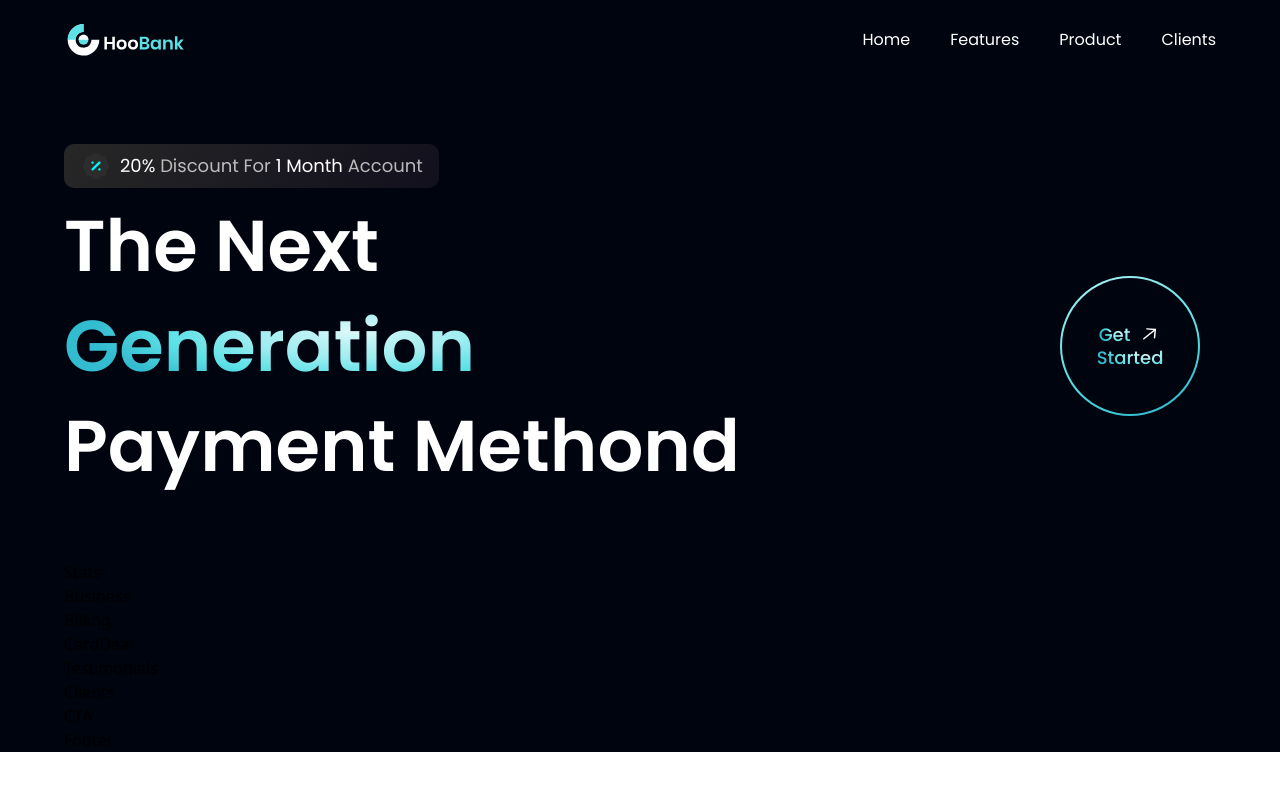
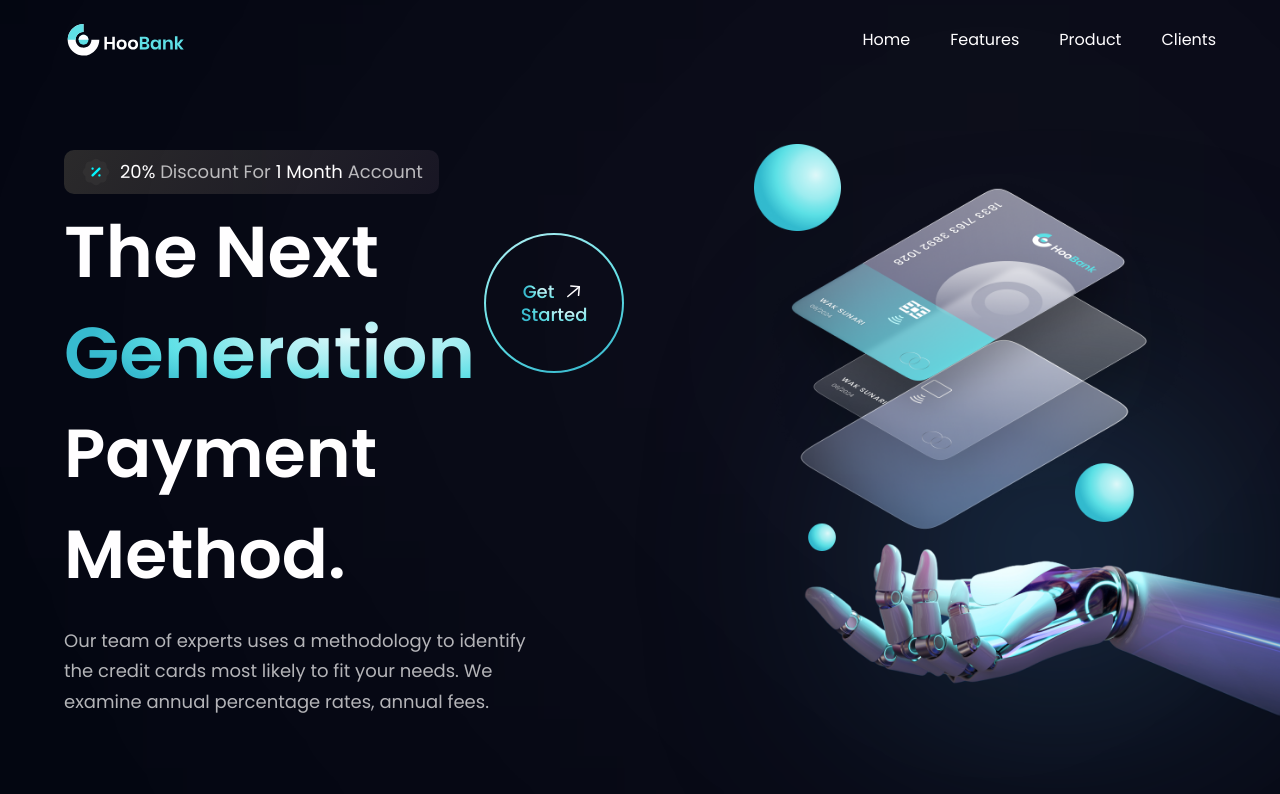
Before and after one commit to mohmedkasim/react-vite-website, a React (Vite) app: page / in a window 1280 px wide. Shown: the top 794 px of the page. Built offline with nearby package versions, Linux system fonts and the light colour scheme.

Commit message:
finish design Hero section

```diff
--- a/src/components/Hero.jsx
+++ b/src/components/Hero.jsx
@@ -1,11 +1,13 @@
-import React from "react";
 import styles from "../style";
 import { discount, robot } from "../assets";
-import GetStarted from './GetStarted';
+import GetStarted from "./GetStarted";
 
 const Hero = () => {
   return (
-    <section id="home" className={`flex md:flex-row flex-col ${styles.paddingY}`}>
+    <section
+      id="home"
+      className={`flex md:flex-row flex-col ${styles.paddingY}`}
+    >
       <div
         className={`flex-1 ${styles.flexStart} flex-col xl:px-0 sm:px-16 px-6`}
       >
@@ -16,19 +18,48 @@
             <span className="text-white">1 Month</span> Account
           </p>
         </div>
+
         <div className="flex flex-row justify-between items-center w-full">
-        <h1 className="flex-1 font-poppins font-semibold ss:text-[72px] text-[52px] text-white ss:leading-[100px] leading-[75px]">
-          The Next <br className="sm:block hidden" />
-          <span className="text-gradient">Generation</span><br/>
-          Payment Methond
+          <h1 className="flex-1 font-poppins font-semibold ss:text-[72px] text-[52px] text-white ss:leading-[100.8px] leading-[75px]">
+            The Next <br className="sm:block hidden" />{" "}
+            <span className="text-gradient">Generation</span>{" "}
+          </h1>
+          <div className="ss:flex hidden md:mr-4 mr-0">
+            <GetStarted />
+          </div>
+        </div>
+
+        <h1 className="font-poppins font-semibold ss:text-[68px] text-[52px] text-white ss:leading-[100.8px] leading-[75px] w-full">
+          Payment Method.
         </h1>
-        <div className="ss:flex hidden md:mr-4 mr-0">
-          <GetStarted/>
-        </div>
-      </div>
+        <p className={`${styles.paragraph} max-w-[470px] mt-5`}>
+          Our team of experts uses a methodology to identify the credit cards
+          most likely to fit your needs. We examine annual percentage rates,
+          annual fees.
+        </p>
       </div>
 
+      <div
+        className={`flex-1 flex ${styles.flexCenter} md:my-0 my-10 relative`}
+      >
+        <img
+          src={robot}
+          alt="billing"
+          className="w-[100%] h-[100%] relative z-[5]"
+        />
+
+        {/* gradient start */}
+        <div className="absolute z-[0] w-[40%] h-[35%] top-0 pink__gradient" />
+        <div className="absolute z-[1] w-[80%] h-[80%] rounded-full white__gradient bottom-40" />
+        <div className="absolute z-[0] w-[50%] h-[50%] right-20 bottom-20 blue__gradient" />
+        {/* gradient end */}
+      </div>
+
+      <div className={`ss:hidden ${styles.flexCenter}`}>
+        <GetStarted />
+      </div>
     </section>
   );
 };
+
 export default Hero;
```
